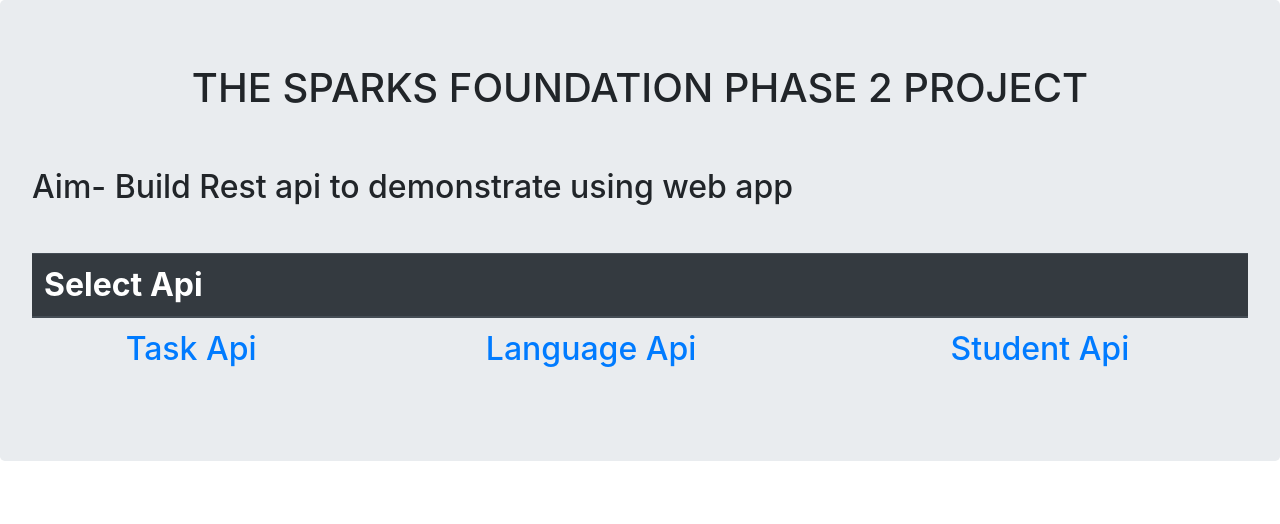
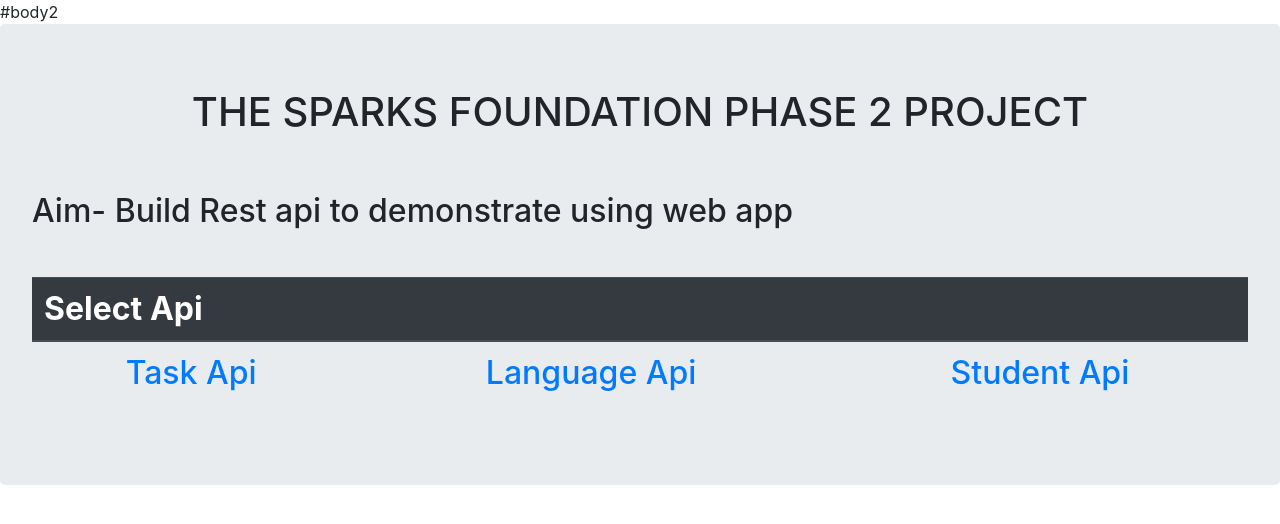
Before and after one commit to niravdedhiya/CRUD_webapp, a Django app: template restapp/templates/home.html in a window 1280 px wide. Shown: the top 524 px of the page. Run offline with Django 3.2, Linux system fonts and the light colour scheme; the template is opened without the code that fills it, so the values that code supplies are empty; some libraries are stand-ins or nearby versions.

Commit message:
Update home.html

```diff
--- a/restapp/templates/home.html
+++ b/restapp/templates/home.html
@@ -5,7 +5,7 @@
     <title>Rest Api</title>
     <link rel="stylesheet" href="https://stackpath.bootstrapcdn.com/bootstrap/4.3.1/css/bootstrap.min.css" integrity="sha384-ggOyR0iXCbMQv3Xipma34MD+dH/1fQ784/j6cY/iJTQUOhcWr7x9JvoRxT2MZw1T" crossorigin="anonymous">
 </head>
-
+#body2
 
 <body bgcolor = "skyblue">
 
```
